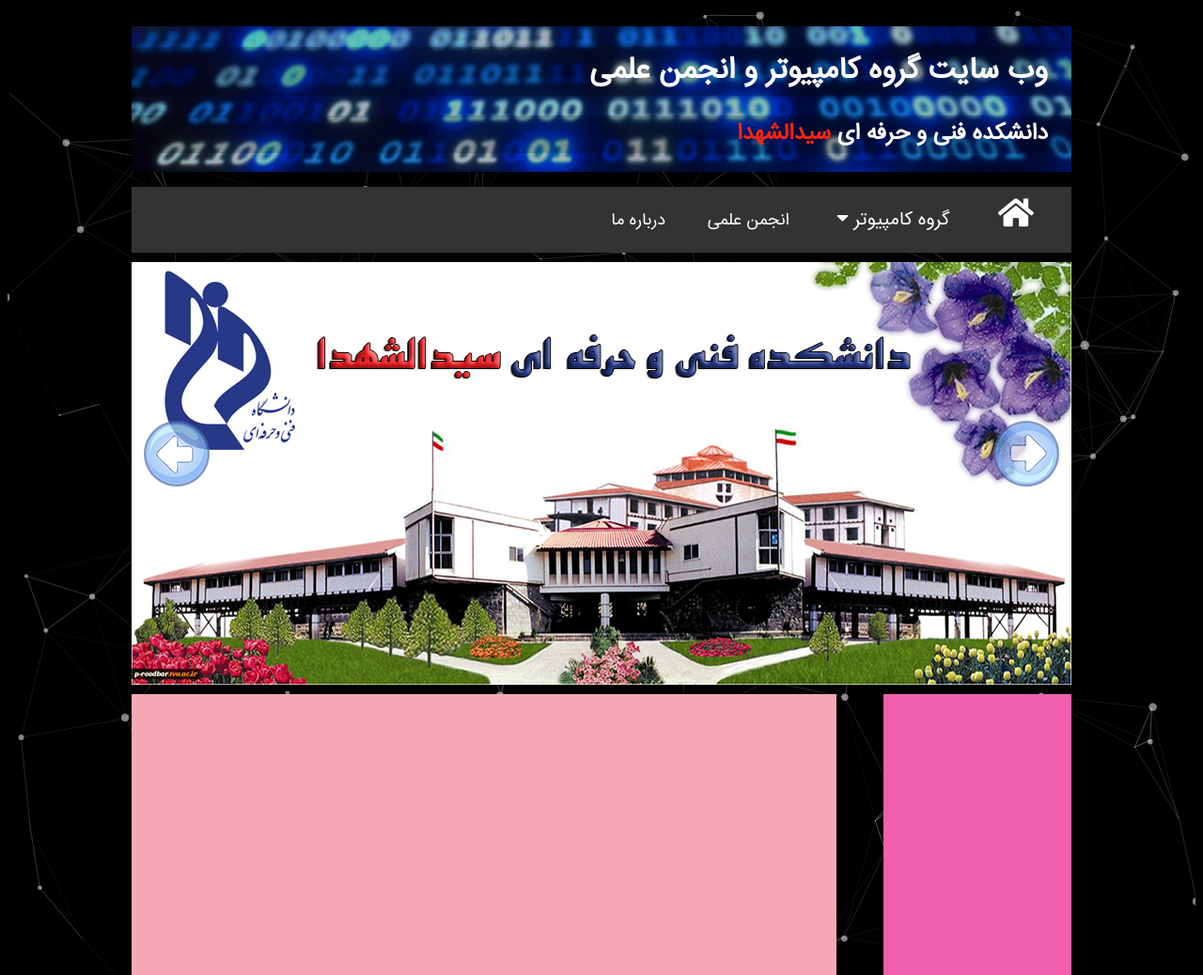
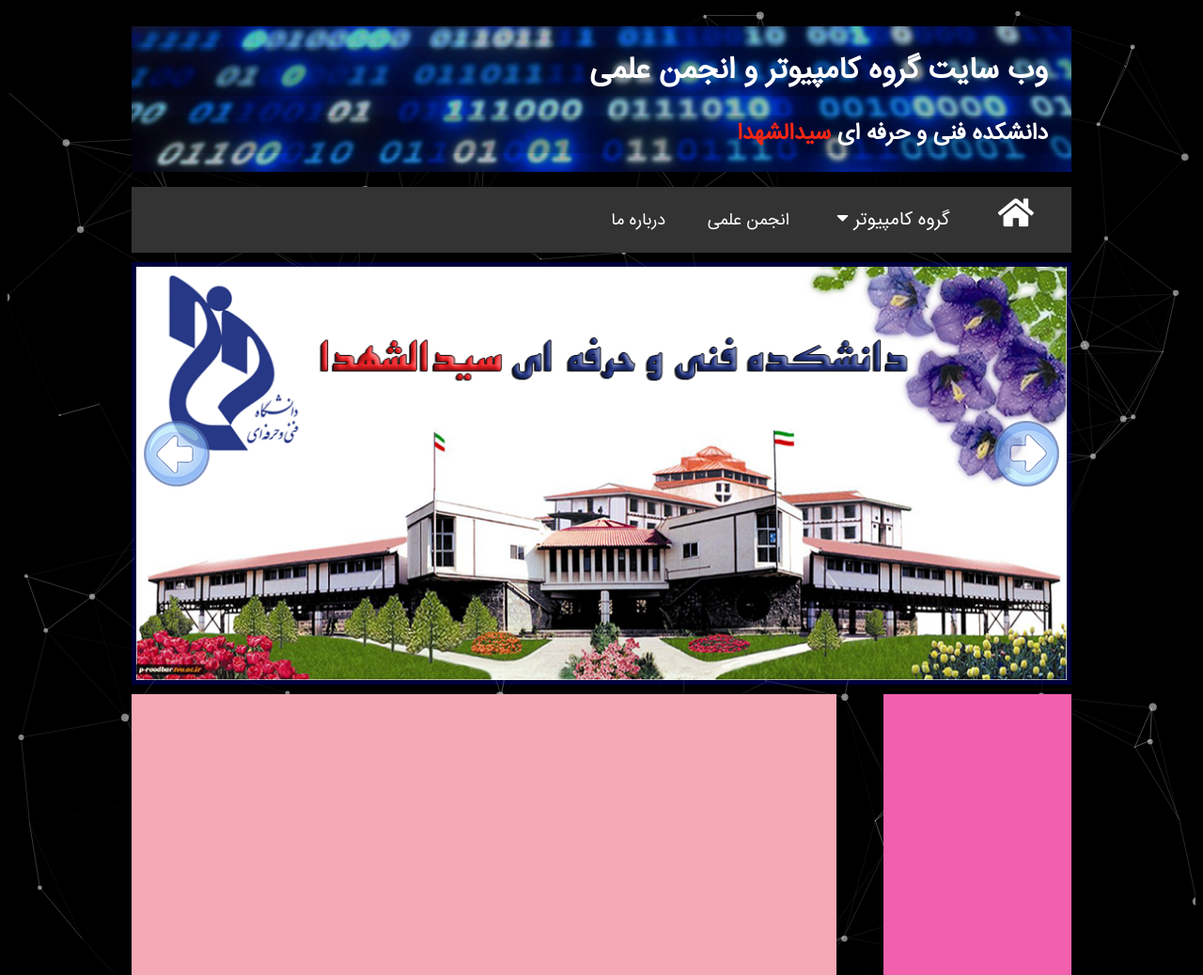
Before and after one commit to m-nemati/Computer-Group-Website, a PHP site: page / in a window 1280 px wide. Shown: the top 1038 px of the page at 94% size. Run offline with PHP 8.4, Linux system fonts and the light colour scheme.

Commit message:
edit slider again

```diff
--- a/css/mainstyle.css
+++ b/css/mainstyle.css
@@ -125,6 +125,8 @@
 .sliderphotos {
   width: 1000px;
   height: 450px;
+   border: 5px solid #0000ff3b;
+  box-sizing: border-box;
 
 
 }
```
